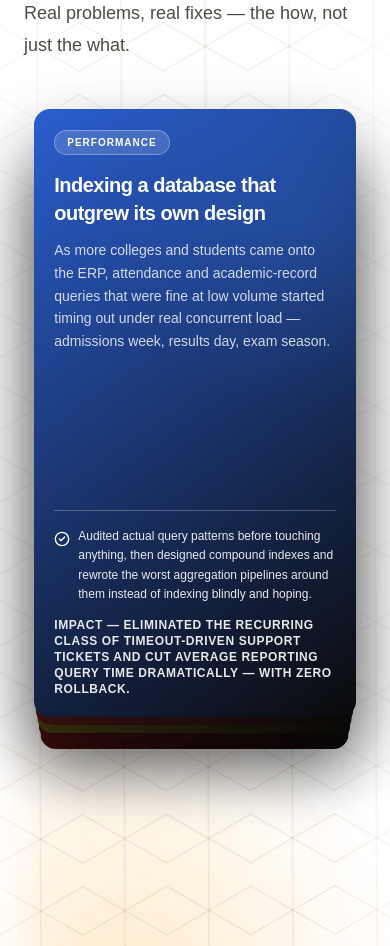
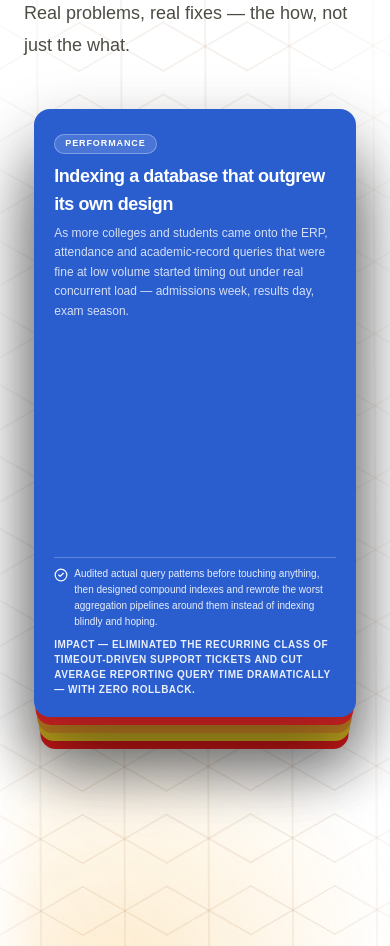
Before and after one commit to iamdevashishtyagi/Devashish-Portfolio, a Next.js app: page / in a window 390 px wide. Shown: the part 5821-6767 px from the top of the page. Built offline with nearby package versions, Linux system fonts and the light colour scheme.

Commit message:
Wins Section

```diff
--- a/src/app/sections/Wins/index.tsx
+++ b/src/app/sections/Wins/index.tsx
@@ -23,7 +23,6 @@ export default function Wins() {
       const cards = gsap.utils.toArray<HTMLElement>(".win-card");
       const transitions = Math.max(cards.length - 1, 1);
 
-      // Check if mobile
       const isMobile = window.innerWidth < 768;
       const yOffset = isMobile ? 8 : 14;
       const scaleOffset = isMobile ? 0.01 : 0.02;
@@ -105,22 +104,14 @@ export default function Wins() {
     return () => ctx.revert();
   }, []);
 
-  // const cardThemes = [
-  //   { base: "#111c33", accent: "#60a5fa" },
-  //   { base: "#35200f", accent: "#fbbf24" },
-  //   { base: "#102b23", accent: "#5eead4" },
-  //   { base: "#29143a", accent: "#d8b4fe" },
-  //   { base: "#35131e", accent: "#fda4af" },
-  //   { base: "#2c2b10", accent: "#fde68a" },
-  // ];
-const cardThemes = [
-  { base: "#2a5ecf", accent: "#3B82F6" },
-  { base: "#c82222", accent: "#F59E0B" },
-  { base: "#ceb121", accent: "#F59E0B" },
-  { base: "#c71f1f", accent: "#fda4af" },
-  { base: "#e51d1d", accent: "#8B5CF6" },
-  { base: "#9621c0", accent: "#8B5CF6" },
-];
+  const cardThemes = [
+    { base: "#2a5ecf", accent: "#2a5ecf" },
+    { base: "#c82222", accent: "#c82222" },
+    { base: "#bc7c21", accent: "#bc7c21" },
+    { base: "#ceb121", accent: "#ceb121" },
+    { base: "#e51d1d", accent: "#e51d1d" },
+    { base: "#c71f1f", accent: "#c71f1f" },
+  ];
 
   return (
     <section
@@ -175,36 +166,38 @@ function WinCard({
     <div
       className="win-card absolute inset-0 overflow-hidden rounded-2xl md:rounded-3xl p-5 md:p-7 lg:p-12 text-white shadow-[0_25px_70px_rgb(0_0_0_/_0.2)]"
       style={{
-        background: `radial-gradient(circle at 82% 18%, ${theme.accent}2b, transparent 34%), linear-gradient(145deg, ${theme.base}, #0a0a0a)`,
+        background: theme.base, // Solid color, no gradient
         transformStyle: "preserve-3d",
         backfaceVisibility: "hidden",
       }}
     >
       <div className="relative z-10 flex h-full max-w-4xl flex-col justify-between">
+        {/* TOP SECTION - Reduced gaps on mobile */}
         <div>
-          <span className="inline-flex rounded-full border border-white/30 bg-white/15 px-3 py-1 text-[10px] md:text-xs font-semibold uppercase tracking-widest">
+          <span className="inline-flex rounded-full border border-white/30 bg-white/15 px-2.5 py-0.5 md:px-3 md:py-1 text-[9px] md:text-xs font-semibold uppercase tracking-widest">
             {win.tag}
           </span>
 
-          <h3 className="mt-4 md:mt-6 max-w-3xl text-xl sm:text-2xl md:text-3xl lg:text-5xl font-semibold tracking-tight">
+          <h3 className="mt-2 md:mt-6 max-w-3xl text-lg sm:text-2xl md:text-3xl lg:text-5xl font-semibold tracking-tight">
             {win.title}
           </h3>
 
-          <p className="mt-3 md:mt-6 max-w-3xl text-sm md:text-base lg:text-lg leading-relaxed text-white/80">
+          <p className="mt-1.5 md:mt-6 max-w-3xl text-xs sm:text-sm md:text-base lg:text-lg leading-relaxed text-white/80">
             {win.problem}
           </p>
         </div>
 
-        <div className="border-t border-white/25 pt-4 md:pt-6">
-          <div className="flex items-start gap-2 md:gap-3">
-            <CheckCircle2 className="mt-1 h-4 w-4 md:h-5 md:w-5 flex-shrink-0" />
+        {/* BOTTOM SECTION - Reduced gaps on mobile */}
+        <div className="border-t border-white/25 pt-2 md:pt-6">
+          <div className="flex items-start gap-1.5 md:gap-3">
+            <CheckCircle2 className="mt-0.5 md:mt-1 h-3.5 w-3.5 md:h-5 md:w-5 flex-shrink-0" />
 
-            <p className="max-w-3xl text-xs md:text-sm lg:text-base leading-relaxed text-white/90">
+            <p className="text-[10px] sm:text-xs md:text-sm lg:text-base leading-relaxed text-white/90">
               {win.solution}
             </p>
           </div>
 
-          <p className="mt-3 md:mt-5 text-xs md:text-sm font-semibold uppercase tracking-wider text-white/90">
+          <p className="mt-1.5 md:mt-5 text-[10px] sm:text-xs md:text-sm font-semibold uppercase tracking-wider text-white/90">
             Impact — {win.impact}
           </p>
         </div>
```
